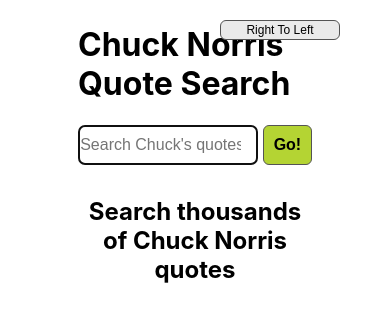
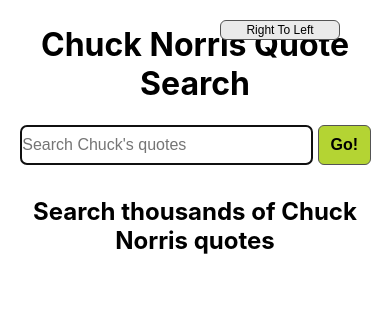
Before and after one commit to vasfrolik/chuck-norris-quotes, a Next.js app: page / in a window 390 px wide. Shown: the top 322 px of the page. Built offline with nearby package versions, Linux system fonts and the light colour scheme.

Commit message:
Cleaning up: - Added Readme - Added Right text styling to search bar - Cleaned up unused code

```diff
--- a/components/quote-card.component.js
+++ b/components/quote-card.component.js
@@ -2,7 +2,7 @@
     return (
         <div className="card-container" role="Quote Card" aria-label="Quote Card">
             <img src={imageURL} alt="Chuck Norris Icon" aria-label="Chuck Norris Icon" />
-            <h2 aria-label="Quote Text" className={orientation === 'left' ? (null) : (`right-text`)}role="Quote Text">"{title}"</h2>
+            <h2 aria-label="Quote Text" className={orientation === 'left' ? (null) : (`right-text`)} role="Quote Text">"{title}"</h2>
         </div>
     )
 }
--- a/pages/api/hello.js
+++ /dev/null
@@ -1,6 +0,0 @@
-// Next.js API route support: https://nextjs.org/docs/api-routes/introduction
-
-export default (req, res) => {
-  res.statusCode = 200
-  res.json({ name: 'John Doe' })
-}
--- a/pages/index.js
+++ b/pages/index.js
@@ -1,6 +1,5 @@
 import { useState, Suspense, lazy } from 'react'
 
-// import QuoteCard from '../components/quote-card.component'
 import Spinner from '../components/spinner.component'
 import LoadingCard from '../components/loading-card.component'
 
@@ -9,12 +8,12 @@
 export default function Home() {
   const [results, setResults] = useState('')
   const [isLoading, setLoading] = useState(false)
-  const [inputValue, setInputValue] = useState('')
+  const [query, setQuery] = useState('')
   const [textOrientation, setTextOrientation] = useState('left')
 
   const runQuery = async () => {
-    const query = inputValue
     try {
+      // clean up results and set loading true for scenarios where user is conducting a second search TODO: explain this better
       setResults('')
       setLoading(true)
       await fetch('https://api.chucknorris.io/jokes/search?query=' + `${query}`)
@@ -24,7 +23,8 @@
       })
       .catch((error) => console.error(error))
       .finally(() => setLoading(false))
-      .finally(() => setInputValue(''))
+      // Clean up query value in search bar input
+      .finally(() => setQuery(''))
     } catch(error) {
       console.error(error)
     }
@@ -36,6 +36,7 @@
   }
 
   const RenderNumberOfResults = () => {
+    // Only show number of results if there are results - rest of logic in JSX markup below
     if (results.result.length > 0) {
       return (
         <h4 aria-label="Number of results">{results.result.length} results</h4>
@@ -46,6 +47,7 @@
   }
 
   const RenderListOfResults = () => {
+    // Only show number of results if there are results - rest of logic in JSX markup below
     if (results.result.length > 0) {
       return results.result.map((item) => (
         <Suspense key={item.id} fallback={LoadingCard}>
@@ -64,6 +66,7 @@
 
   return (
     <main>
+    {/* HEADER */}
       <header>
         <h1 aria-label="Site Title">Chuck Norris Quote Search</h1>
         {textOrientation === 'left' ? (
@@ -72,13 +75,17 @@
           <button className="text-orientation-button" aria-label="Change Text Orientation" onClick={() => setTextOrientation('left')}>Left to Right</button>
         )}
       </header>
+    {/* SEARCH BAR COMPONENT */}
       <form data-cy="search-form" role="Search Form" className="form-container" onSubmit={handleSubmit}>
-        <input data-cy="search-input" aria-label="Search Bar" className="search-bar" placeholder="Search Chuck's quotes" type="search" autoFocus value={inputValue} onChange={e => setInputValue(e.target.value)} minLength="3" maxLength="120" />
+        <input data-cy="search-input"  className={'search-bar' + (textOrientation === 'right' ? '-right-text' : '')} aria-label="Search Bar" placeholder="Search Chuck's quotes" type="search" autoFocus value={query} onChange={e => setQuery(e.target.value)} minLength="3" maxLength="120" />
         <input aria-label="Search Button" className="submit-button" type="submit" value="go!"/>
       </form>
+      {/* RESULTS CONTAINER */}
       <div role="Results Container" aria-atomic="true">
+      {/* SHOW IF RESULTS ONLY */}
         {results !== '' ? (
           <div data-cy="results-container">
+          {/* SHOW SPINNER IF LOADING */}
             {isLoading === true ? (
               <div role="Spinner Container">
                 <Spinner />
@@ -98,6 +105,7 @@
           </div>
         ) : (
           <div role="Results Sub-Container">
+          {/* RESULTS CONTAINER WHEN USER HASN'T SEARCHED YET */}
             {isLoading === true ? (
               <div role="Spinner Container">
                   <Spinner />
--- a/styles/globals.css
+++ b/styles/globals.css
@@ -1,3 +1,4 @@
+/* Globals and Resets */
 html,
 body {
   padding: 0;
@@ -12,16 +13,21 @@
   color: inherit;
   text-decoration: none;
 }
-
 * {
   box-sizing: border-box;
 }
 
+/* Main page */
 main {
   display: flex;
   flex-direction: column;
   align-items: center;
   padding: 1% 20vw 1% 20vw;
+}
+@media screen and (max-width: 768px) {
+  main {
+    padding: 1% 5vw 1% 5vw;
+  }
 }
 .text-orientation-button {
   height: 20px;
@@ -41,6 +47,9 @@
   top: 20px;
   right: 50px;
 }
+h1 {
+  text-align: center;
+}
 .form-container {
   display: flex;
   flex-direction: row;
@@ -57,6 +66,17 @@
   border-width: 1.5px;
   padding: 0.5%;
   font-size: 16px;
+}
+.search-bar-right-text {
+  border-radius: 6px;
+  height: 40px;
+  width: 100%;
+  border-color: #eaeaea;
+  border-style: solid;
+  border-width: 1.5px;
+  padding: 0.5%;
+  font-size: 16px;
+  text-align: right;
 }
 .search-bar:focus {
   border-color: #545454;
@@ -82,6 +102,7 @@
   font-size: 24px;
 }
 
+/* Card Component */
 .card-container {
   display: flex;
   flex-direction: column;
@@ -93,16 +114,15 @@
   padding: 2%;
   margin: 2% 0 2% 0;
 }
-
+.card-container img {
+  height: 48px;
+  width: 48px;
+}
 .right-text {
   text-align: right;
 }
 
-.card-container img {
-  height: 48px;
-  width: 48px;
-}
-
+/* Spinner Component */
 .spinner-container {
   display: flex;
   flex-direction: column;
```
Also changed, not shown: 1 other file (tests, documents, lock files or other folders).
